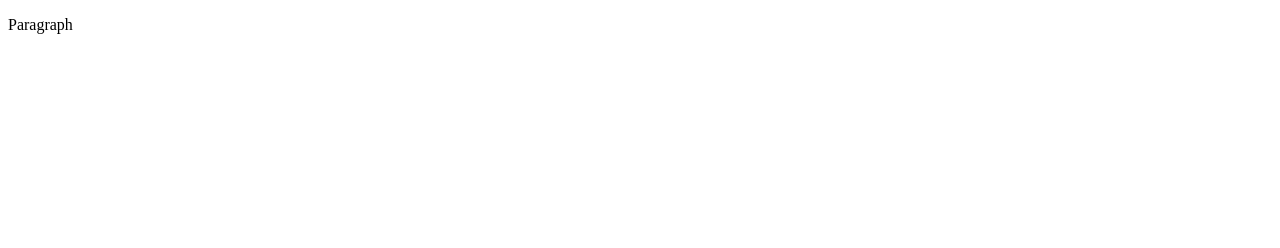
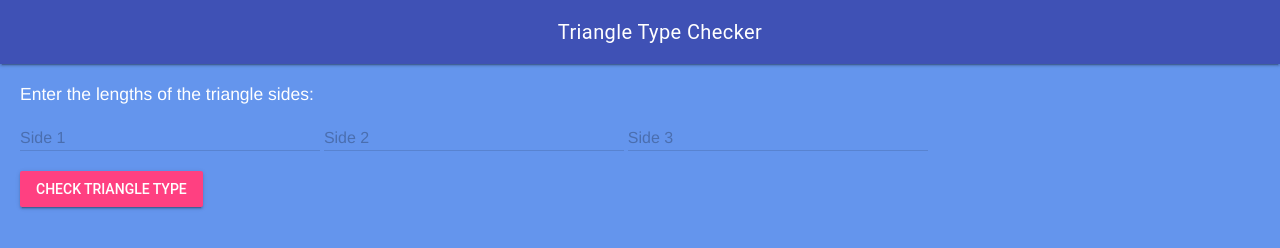
Before and after one commit to MTHS-ICD2O-1-2023/ICD2O-Unit-5-05-tymofii-stepanov, a plain HTML site: page index.html in a window 1280 px wide. Drawn offline with nearby package versions, Linux system fonts and the light colour scheme.

Commit message:
Done with work

```diff
--- a/css/style.css
+++ b/css/style.css
@@ -1,4 +1,62 @@
-/* Created by: Mr. Coxall
+/* Created by: Tymofii
 * Created on: Sep 2020
 * This file contains the CSS for index.html
 */
+
+
+
+
+.mdl-layout__header-row {
+  justify-content: center;
+  padding: 0;
+}
+
+
+
+
+.mdl-layout__content {
+  padding-left: 15pt;
+  padding-right: 15pt;
+  padding-top: 15pt;
+}
+
+
+
+
+.mdl-textfield__error {
+  color: lightgreen;
+}
+
+
+
+
+.page-content {
+  color: white;
+  font-family: Helvetica, Arial, sans-serif;
+  font-size: 1.25rem;
+}
+
+
+
+
+.page-content-answer {
+  color: rgb(0 0 0);
+  font-family: Helvetica, Arial, sans-serif;
+  font-size: 1.25rem;
+}
+
+
+
+
+img {
+  height: auto;
+  width: 250px;
+  float: right;
+}
+
+
+
+
+body {
+  background-color: cornflowerblue;
+}
--- a/index.html
+++ b/index.html
@@ -1,9 +1,53 @@
 <!DOCTYPE html>
 <html>
-  <head>
-    <title>Title</title>
-  </head>
-  <body>
-    <p>Paragraph</p>
-  </body>
+<head>
+  <meta charset="utf-8" />
+  <meta name="description" content="Triangle Type Checker" />
+  <meta name="author" content="Tymofii" />
+  <meta name="viewport" content="width=device-width, initial-scale=1.0" />
+  <link rel="stylesheet" href="./css/style.css" />
+  <link rel="stylesheet" href="https://fonts.googleapis.com/icon?family=Material+Icons" />
+  <link rel="stylesheet" href="https://code.getmdl.io/1.3.0/material.indigo-pink.min.css" />
+  <link rel="icon" type="image/png" sizes="32x32" href="favicon-32x32.png" />
+  <link rel="icon" type="image/png" sizes="16x16" href="favicon-16x16.png" />
+  <link rel="manifest" href="site.webmanifest" />
+  <title>Triangle Type Checker</title>
+</head>
+<body>
+  <script defer src="https://code.getmdl.io/1.3.0/material.min.js"></script>
+  <script src="./js/script.js"></script>
+  <div class="mdl-layout mdl-js-layout mdl-layout--fixed-header">
+    <header class="mdl-layout__header">
+      <div class="mdl-layout__header-row">
+        <span class="mdl-layout-title">Triangle Type Checker</span>
+      </div>
+    </header>
+    <main class="mdl-layout__content">
+      <div class="page-content">Enter the lengths of the triangle sides:</div>
+      <form action="#">
+        <div class="mdl-textfield mdl-js-textfield">
+          <input class="mdl-textfield__input" type="number" id="side1">
+          <label class="mdl-textfield__label" for="side1">Side 1</label>
+        </div>
+        <div class="mdl-textfield mdl-js-textfield">
+          <input class="mdl-textfield__input" type="number" id="side2">
+          <label class="mdl-textfield__label" for="side2">Side 2</label>
+        </div>
+        <div class="mdl-textfield mdl-js-textfield">
+          <input class="mdl-textfield__input" type="number" id="side3">
+          <label class="mdl-textfield__label" for="side3">Side 3</label>
+        </div>
+        <br>
+        <button class="mdl-button mdl-js-button mdl-button--raised mdl-js-ripple-effect mdl-button--accent"
+          onclick="checkTriangleType()">
+          Check Triangle Type
+        </button>
+      </form>
+      <br>
+      <div class="page-content-answer">
+        <div id="triangle-type"></div>
+      </div>
+    </main>
+  </div>
+</body>
 </html>
--- a/js/script.js
+++ b/js/script.js
@@ -1,5 +1,31 @@
 // Copyright (c) 2020 Mr. Coxall All rights reserved
 //
-// Created by: Mr. Coxall
+// Created by: Tymofii
 // Created on: Sep 2020
 // This file contains the JS functions for index.html
+
+
+function checkTriangleType() {
+  const side1 = parseFloat(document.getElementById('side1').value);
+  const side2 = parseFloat(document.getElementById('side2').value);
+  const side3 = parseFloat(document.getElementById('side3').value);
+
+  if (isValidTriangle(side1, side2, side3)) {
+    let triangleType;
+    if (side1 === side2 && side2 === side3) {
+      triangleType = 'equilateral triangle';
+    } else if (side1 === side2 || side1 === side3 || side2 === side3) {
+      triangleType = 'isosceles triangle';
+    } else {
+      triangleType = 'scalene triangle';
+    }
+
+    document.getElementById('triangle-type').innerHTML = `The triangle is a ${triangleType}.`;
+  } else {
+    document.getElementById('triangle-type').innerHTML = 'Invalid triangle. Please enter valid side lengths.';
+  }
+}
+
+function isValidTriangle(side1, side2, side3) {
+  return side1 + side2 > side3 && side1 + side3 > side2 && side2 + side3 > side1;
+}
```
Also changed, not shown: android-chrome-192x192.png (added), android-chrome-512x512.png (added), apple-touch-icon.png (added), design/flowchart.png (added), design/storyboard.png (added), favicon-16x16.png (added), favicon-32x32.png (added), favicon.ico (added), site.webmanifest (added), 2 other files.
